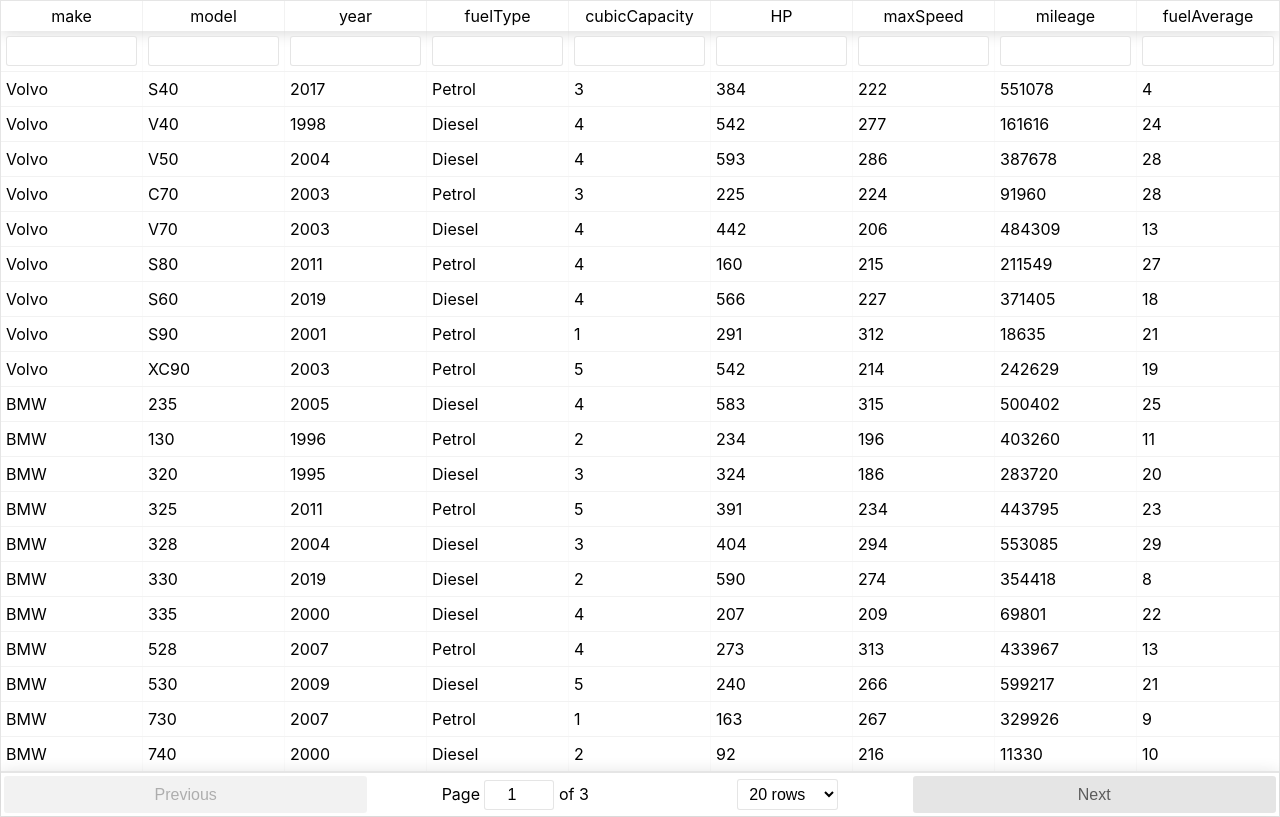
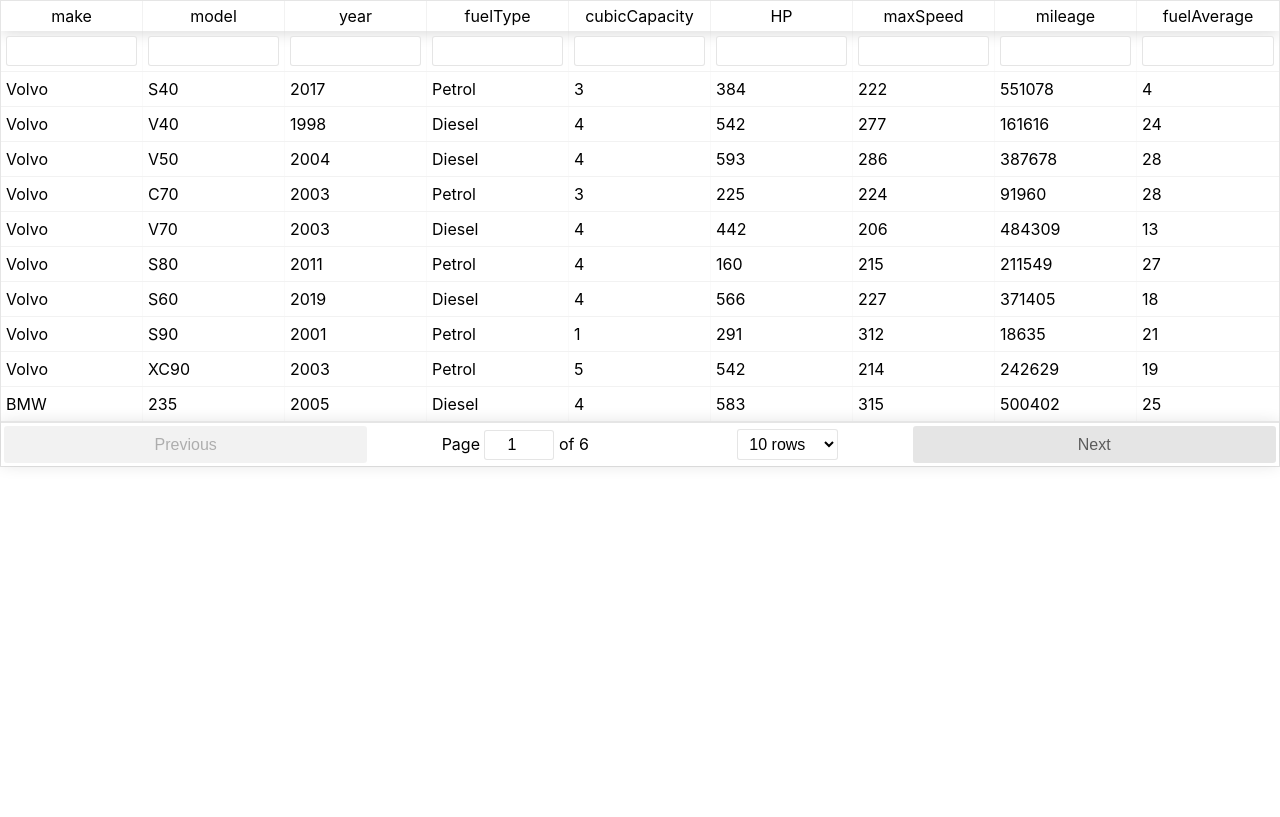
Before and after one commit to marjen0/react-data-tables, a React (Create React App) app: page / in a window 1280 px wide. Built offline with nearby package versions, Linux system fonts and the light colour scheme.

Commit message:
react-table finished

```diff
--- a/src/containers/ReactTable/ReactTable.js
+++ b/src/containers/ReactTable/ReactTable.js
@@ -19,7 +19,8 @@
             const column = {
                 Header: key,
                 accessor: key,
-                sortable:true
+                sortable:true,
+                filterable:true
             }
             columns.push(column);
         }
@@ -28,7 +29,13 @@
         })
 
         return (
-            <ReactTable columns={columns} data={data} filterable={true}/>
+            <ReactTable
+                columns={columns}
+                data={data}
+                filterable={true}
+                defaultPageSize={10}
+                noDataText={'Please provide some data'}
+            />
         );
     }
 }
```
